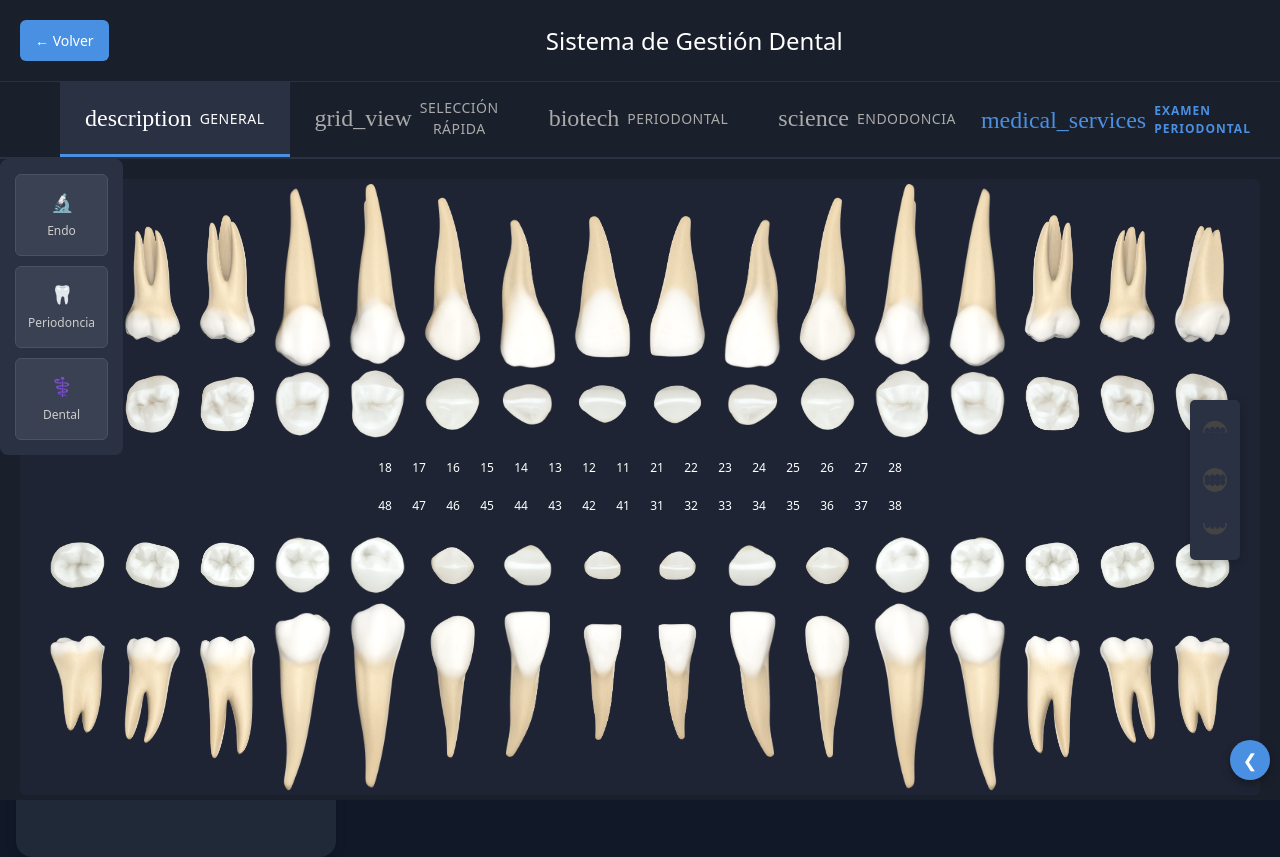
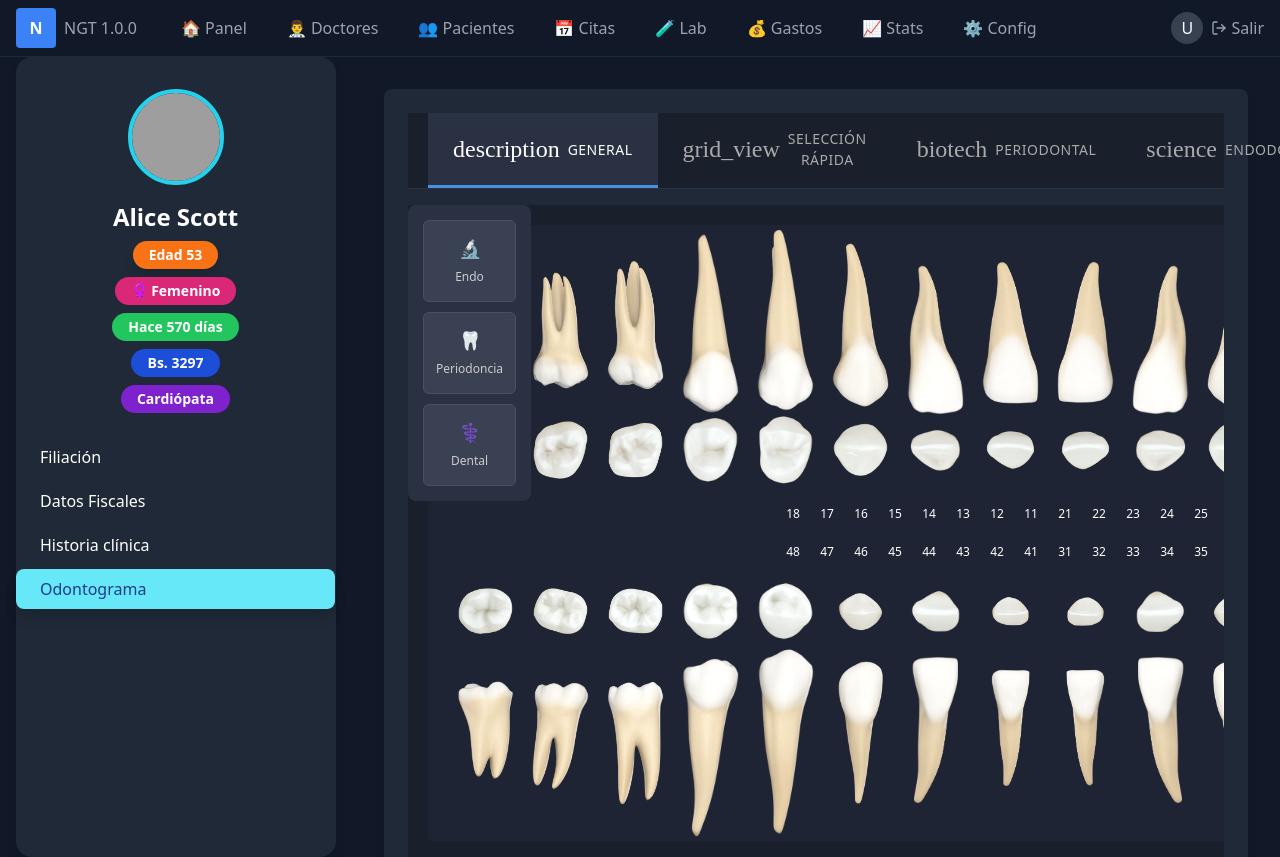
Before and after one commit to XGatoTrucoX/NGT-CLINIC, a Next.js app: page /patients/1/clinica in a window 1280 px wide. Both pictures are taken after a click on the button "Odontograma". Built offline with nearby package versions, Linux system fonts and the light colour scheme; grey boxes are pictures that could not be loaded.

Commit message:
odontograma beta 2

```diff
--- a/app/patients/[id]/clinica/components/OdontogramaApp.tsx
+++ b/app/patients/[id]/clinica/components/OdontogramaApp.tsx
@@ -332,22 +332,12 @@ const OdontogramaApp: React.FC = () => {
 
   return (
     <div className="odontograma-app">
-      <header className="app-header">
-        <div className="header-content">
-          <button
-            className="close-odontograma-btn"
-            onClick={() => window.history.back()}
-            title="Cerrar Odontograma"
-          >
-            ← Volver
-          </button>
-          <h1>Sistema de Gestión Dental</h1>
-        </div>
+      <div className="mb-4">
         <TabsNavigation
           activeTab={activeTab}
           setActiveTab={setActiveTab}
         />
-      </header>
+      </div>
       <main className="app-main">
         {renderContent()}
         <div className="fixed-components">
--- a/app/patients/[id]/clinica/components/styles/OdontogramaApp.css
+++ b/app/patients/[id]/clinica/components/styles/OdontogramaApp.css
@@ -1,15 +1,15 @@
 .odontograma-app {
   width: 100%;
-  height: 100vh;
-  background-color: #1a1f2c;
+  height: 100%;
+  background-color: transparent;
   color: white;
   display: flex;
   flex-direction: column;
 }
 
 .app-header {
-  background-color: #1a1f2c;
-  border-bottom: 1px solid #2a3142;
+  background-color: transparent;
+  border-bottom: none;
   padding: 0;
 }
 
--- a/app/patients/[id]/clinica/page.tsx
+++ b/app/patients/[id]/clinica/page.tsx
@@ -86,7 +86,7 @@ function ClinicaPageContent() {
           )}
 
           {tab === 'Odontograma' && (
-            <div style={{ width: '100%', height: '100vh', position: 'fixed', top: 0, left: 0, zIndex: 1000 }}>
+            <div className="w-full h-full">
               <OdontogramaApp />
             </div>
           )}
```
